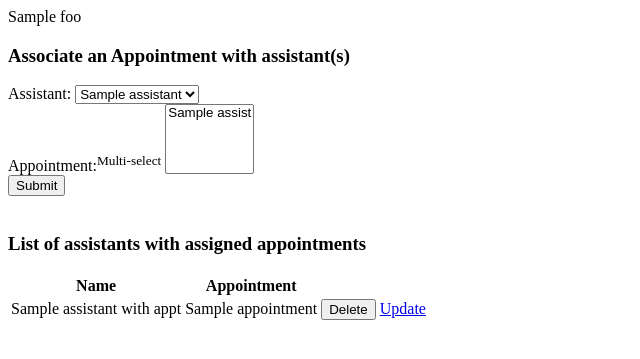
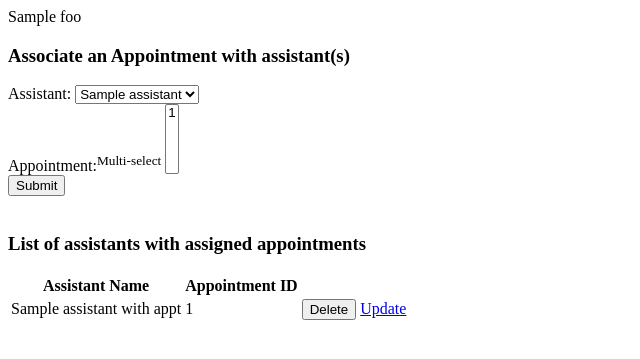
Before and after one commit to chosunosu/cs340_finalProject, a Node server app: template views/appt_assist.handlebars in a window 1280 px wide. Shown: the top 359 px of the page, without its empty margins (0-640 px from the left). Run offline with Node 20, Linux system fonts and the light colour scheme; the template is opened without the code that fills it: most values are stand-ins (such as "Sample title", 1, 10 or a date in 2020); some libraries are stand-ins or nearby versions.

Commit message:
flipped appt assist

```diff
--- a/appt_assist.js
+++ b/appt_assist.js
@@ -46,7 +46,7 @@ module.exports = function(){
     router.get('/', function(req, res){
         var callbackCount = 0;
         var context = {};
-        context.jsscripts = ["deleteperson.js"];
+        context.jsscripts = ["deleteappt.js"];
         var mysql = req.app.get('mysql');
         var handlebars_file = 'appt_assist'
 
--- a/public/deleteappt.js
+++ b/public/deleteappt.js
@@ -8,8 +8,8 @@ function deleteAppt(id){
     })
 };
 
-/*
-function deletePeopleCert(pid, cid){
+
+function deleteAssistAppt(pid, cid){
   $.ajax({
       url: '/people_certs/pid/' + pid + '/cert/' + cid,
       type: 'DELETE',
@@ -23,4 +23,3 @@ function deletePeopleCert(pid, cid){
       }
   })
 };
-*/
--- a/views/appt_assist.handlebars
+++ b/views/appt_assist.handlebars
@@ -13,7 +13,7 @@
     <br>
     Appointment:<sup>Multi-select</sup> <select multiple name="appts">
         {{#each appointments}}
-        <option value="{{apid}}">{{assist}}</option>
+        <option value="{{apid}}">{{apid}}</option>
         {{/each}}
     </select><br>
     <input type="submit" value="Submit">
@@ -23,14 +23,14 @@
 <h3> List of assistants with assigned appointments </h3>
 <table>
     <thead>
-        <th>Name</th>
-        <th>Appointment</th>
+        <th>Assistant Name</th>
+        <th>Appointment ID</th>
     </thead>
     <tbody>
         {{#each assistant_with_appts}}
         <tr>
             <td>{{name}}</td>
-            <td>{{appointment}}</td>
+            <td>{{apid}}</td>
             <td><button onclick="deleteAssistAppt({{aid}},{{apid}})">Delete</button></td>
             <td><a href='#' onclick='javascript: alert("You can implement it just like the Add form.")'>Update</a></td>
         </tr>
```
